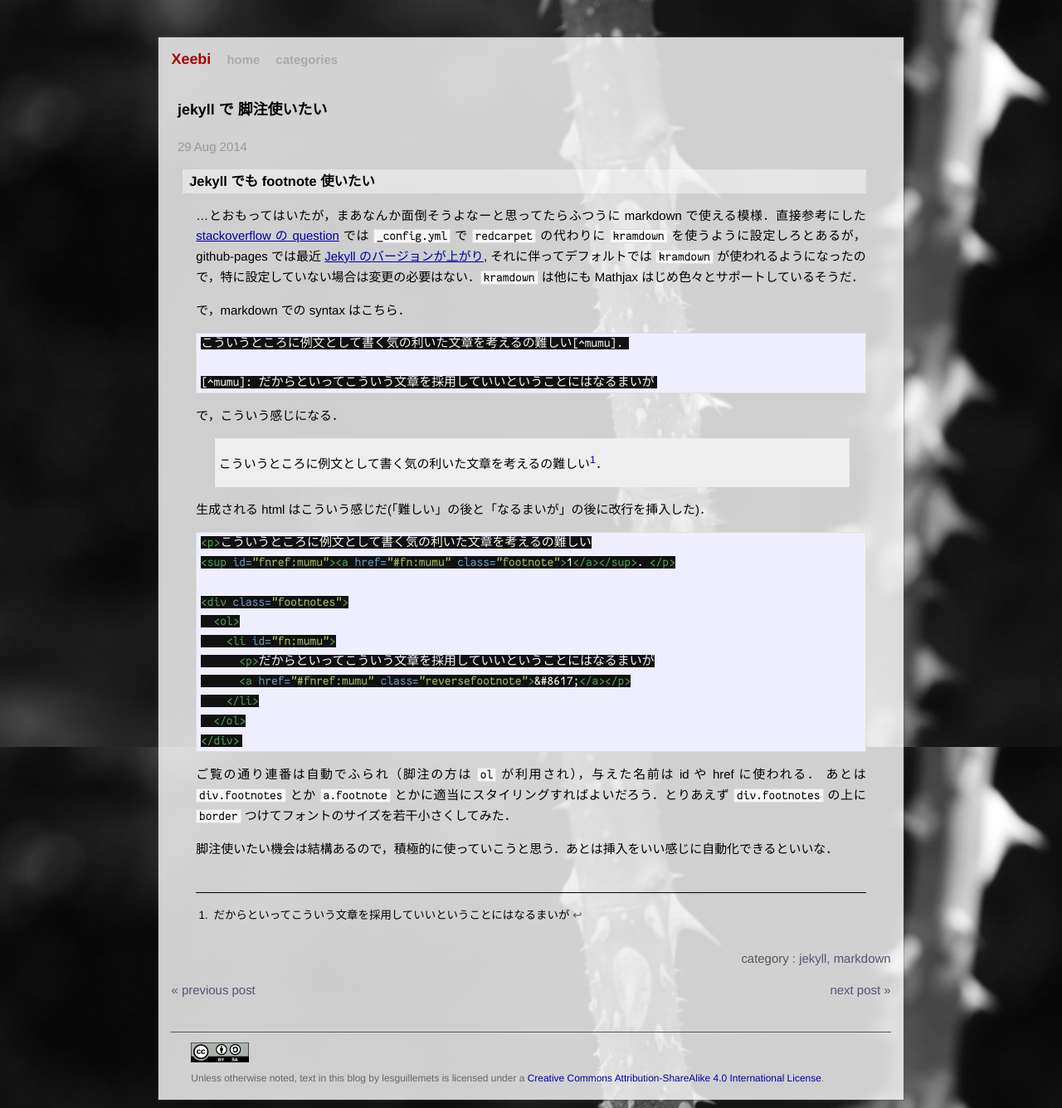
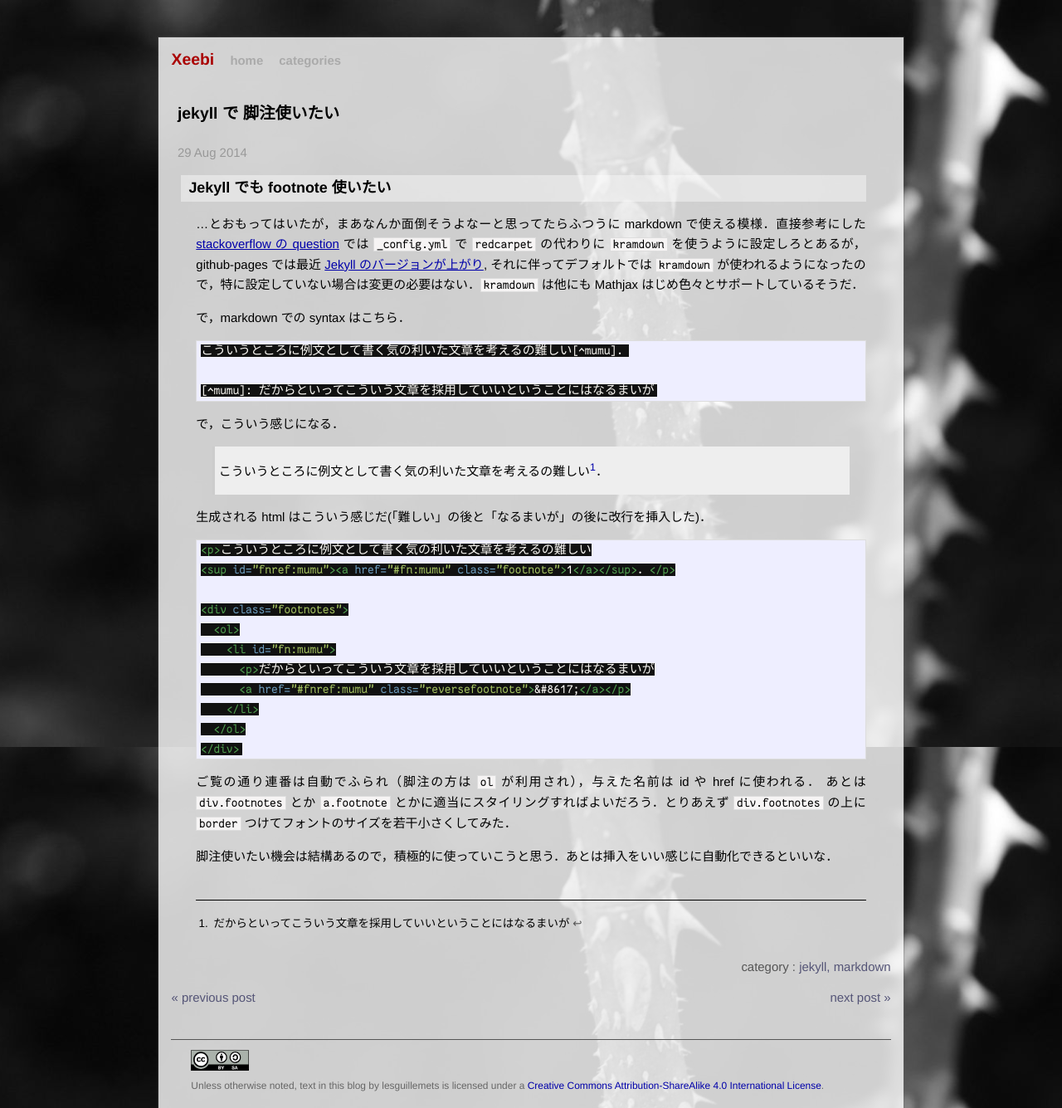
Before and after one commit to lesguillemets/blog, a Jekyll site: the page built from _posts/2014-08-29-footnote.md, in a window 1280 px wide. Shown: the whole page at 83% size. Built offline with Jekyll 4.4.1, drawn with Linux system fonts in a browser that asks for light colours.

Commit message:
change h sizes

```diff
--- a/css/main.css
+++ b/css/main.css
@@ -96,7 +96,7 @@ ul.categories > li {
 }
 
 .site h1, .site h2{
-    font-size:120%;
+    font-size:130%;
 }
 
 .site h3 {
@@ -220,11 +220,11 @@ header.postheader{
 
 
 article.post h1 {
-    font-size:120%;
+    font-size:130%;
 }
 
 article.post h2 {
-    font-size:110%;
+    font-size:120%;
 }
 
 article.post h3{
```
